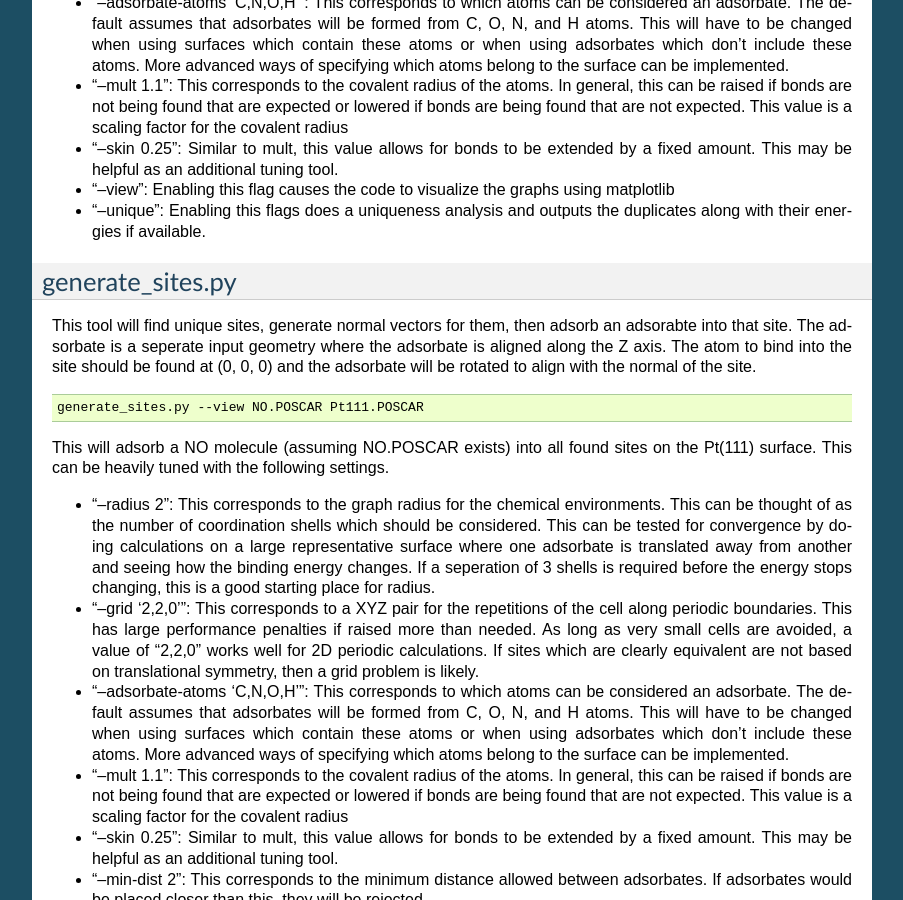
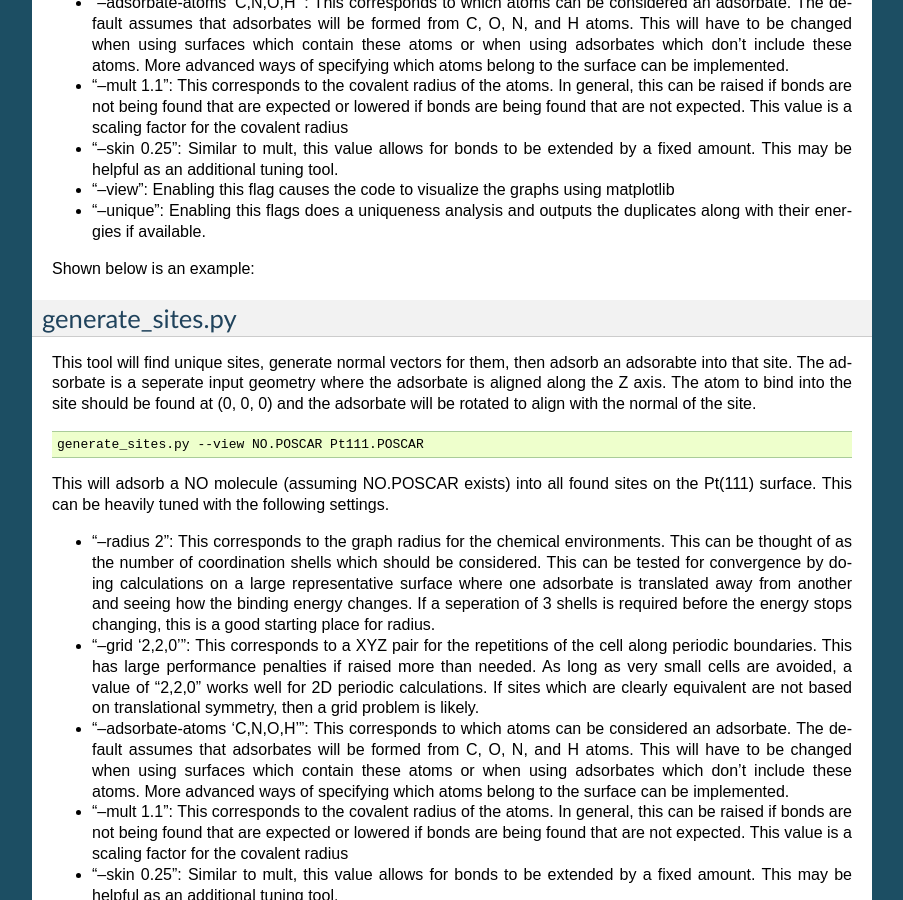
Before and after one commit to vsumaria/graph-theory-surfaces, a Sphinx documentation site: the page built from doc/source/Usage.rst, in a window 1280 px wide and 900 px high, scrolled down 617 px. Shown: the whole window, without its empty margins (198-1101 px from the left). Built offline with Sphinx 7.4.7, drawn with Linux system fonts in a browser that asks for light colours; formulas are drawn with MathJax 3.

Commit message:
Update doc/source/Usage.rst

```diff
--- a/doc/source/Usage.rst
+++ b/doc/source/Usage.rst
@@ -31,6 +31,12 @@
 - "--view": Enabling this flag causes the code to visualize the graphs using matplotlib
 
 - "--unique": Enabling this flags does a uniqueness analysis and outputs the duplicates along with their energies if available.
+
+Shown below is an example:
+
+.. |Substitution Name| image:: images/unique/Slide2.jpeg
+  :width: 400
+  :alt: Alternative text
 
 -----------------
 generate_sites.py
```
